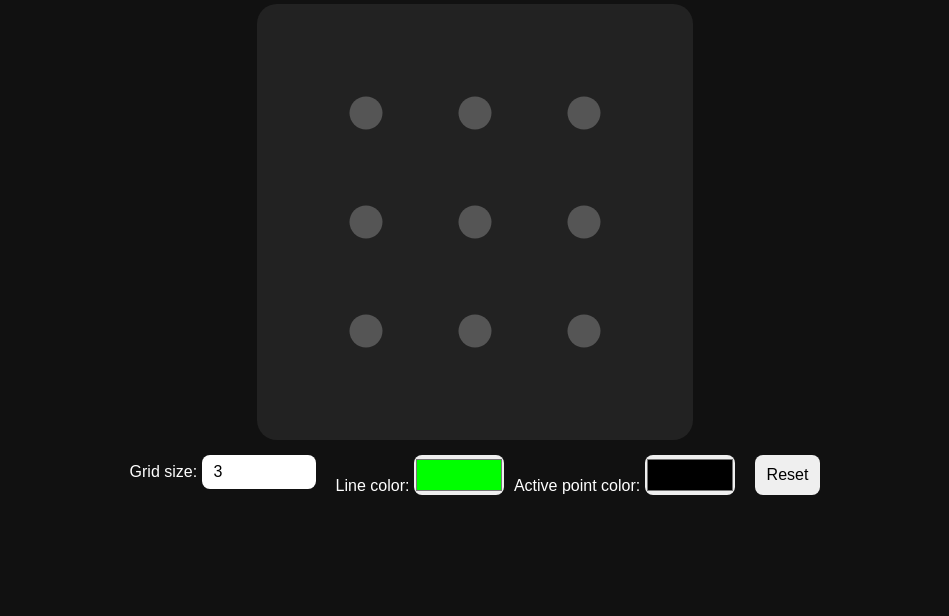
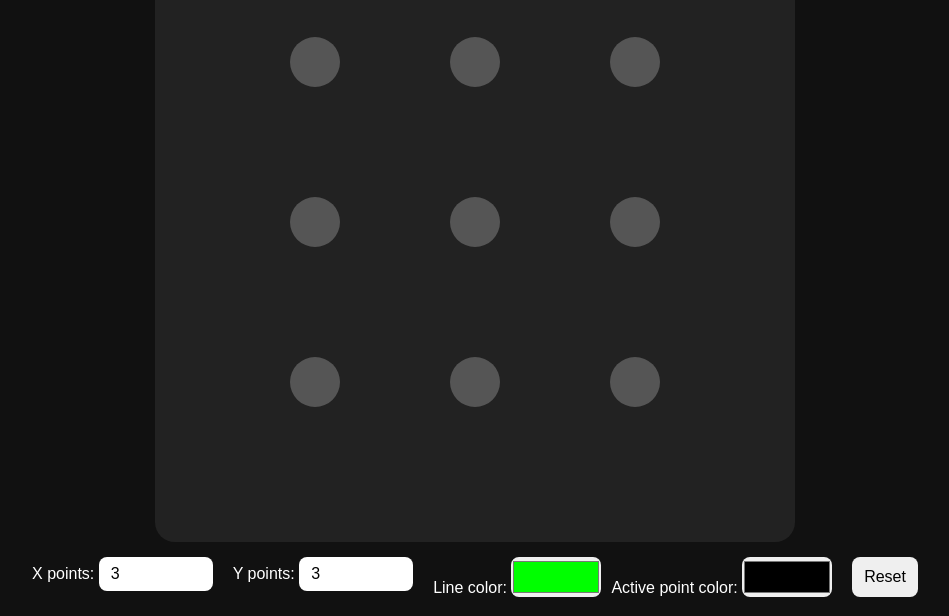
Before and after one commit to illiaklema-coder/Pattern-lock, a plain HTML site: page index.html in a window 1280 px wide. Shown: the part 184-800 px from the top of the page, without its empty margins (165-1114 px from the left). Drawn offline with Linux system fonts and the light colour scheme.

Commit message:
Update index.html

```diff
--- a/index.html
+++ b/index.html
@@ -46,7 +46,7 @@
     }
     input[type=color] {
       width: 90px;
-      height: 40px; /* увеличенный размер поля выбора цвета */
+      height: 40px;
       padding: 0;
     }
   </style>
@@ -55,7 +55,8 @@
   <h2>Pattern Lock</h2>
   <canvas id="pattern" width="600" height="600"></canvas>
   <div class="controls">
-    <label>Grid size: <input type="number" id="gridSize" min="2" max="30" value="3"></label>
+    <label>X points: <input type="number" id="gridX" min="2" max="100" value="3"></label>
+    <label>Y points: <input type="number" id="gridY" min="2" max="100" value="3"></label>
     <div class="color-controls">
       <label>Line color: <input type="color" id="lineColor" value="#00ff00"></label>
       <label>Active point color: <input type="color" id="activePointColor" value="#0f0"></label>
@@ -65,12 +66,14 @@
   <script>
     const canvas = document.getElementById('pattern');
     const ctx = canvas.getContext('2d');
-    const gridInput = document.getElementById('gridSize');
+    const gridXInput = document.getElementById('gridX');
+    const gridYInput = document.getElementById('gridY');
     const resetBtn = document.getElementById('reset');
     const lineColorInput = document.getElementById('lineColor');
     const activePointColorInput = document.getElementById('activePointColor');
 
-    let gridSize = parseInt(gridInput.value);
+    let gridX = parseInt(gridXInput.value);
+    let gridY = parseInt(gridYInput.value);
     let lineColor = lineColorInput.value;
     let activePointColor = activePointColorInput.value;
 
@@ -80,11 +83,9 @@
     let lastPos = null;
 
     function resizeCanvas() {
-      const minSize = window.innerWidth < 600 ? 150 : 400;
-      const maxSize = window.innerWidth < 600 ? 200 : 700;
-      const newSize = Math.min(maxSize, minSize + gridSize * (window.innerWidth < 600 ? 4 : 12));
-      canvas.width = newSize;
-      canvas.height = newSize;
+      const maxSize = Math.min(700, Math.min(window.innerWidth, window.innerHeight) * 0.8);
+      canvas.width = maxSize;
+      canvas.height = maxSize;
       pattern = [];
       resizeGrid();
     }
@@ -93,13 +94,17 @@
       points = [];
       const w = canvas.width;
       const h = canvas.height;
-      const stepX = w / (gridSize + 1);
-      const stepY = h / (gridSize + 1);
-      const radius = Math.max(3, Math.min(25, (window.innerWidth < 600 ? 10 : 18) - gridSize / 2));
 
-      for (let i = 1; i <= gridSize; i++) {
-        for (let j = 1; j <= gridSize; j++) {
-          points.push({ x: stepX * j, y: stepY * i, id: (i - 1) * gridSize + j, r: radius });
+      // Пропорциональное распределение точек без лишних пробелов
+      const step = Math.min(w / (gridX + 1), h / (gridY + 1));
+      const offsetX = (w - step * (gridX - 1)) / 2;
+      const offsetY = (h - step * (gridY - 1)) / 2;
+
+      const radius = Math.max(3, Math.min(25, step / 4));
+
+      for (let i = 0; i < gridY; i++) {
+        for (let j = 0; j < gridX; j++) {
+          points.push({ x: offsetX + j * step, y: offsetY + i * step, id: i * gridX + j + 1, r: radius });
         }
       }
       draw();
@@ -184,8 +189,13 @@
 
     canvas.addEventListener('pointerdown', start);
 
-    gridInput.addEventListener('change', () => {
-      gridSize = parseInt(gridInput.value);
+    gridXInput.addEventListener('change', () => {
+      gridX = parseInt(gridXInput.value);
+      resizeCanvas();
+    });
+
+    gridYInput.addEventListener('change', () => {
+      gridY = parseInt(gridYInput.value);
       resizeCanvas();
     });
 
```
